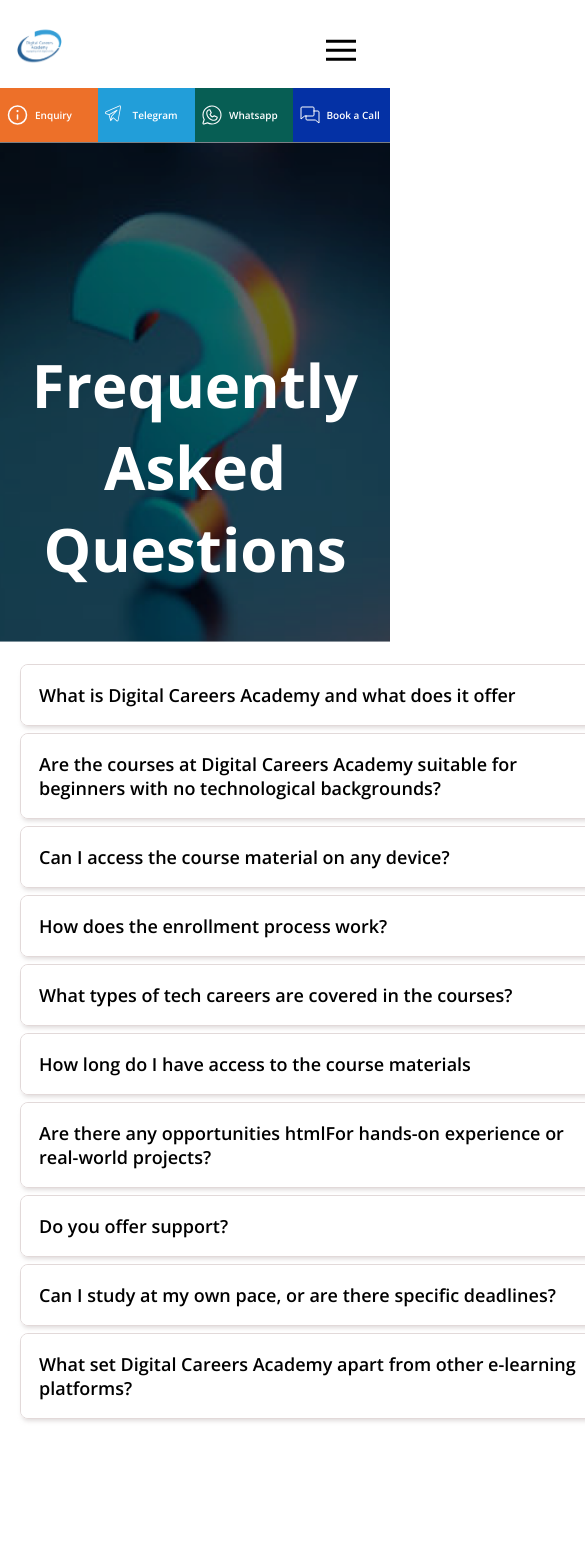
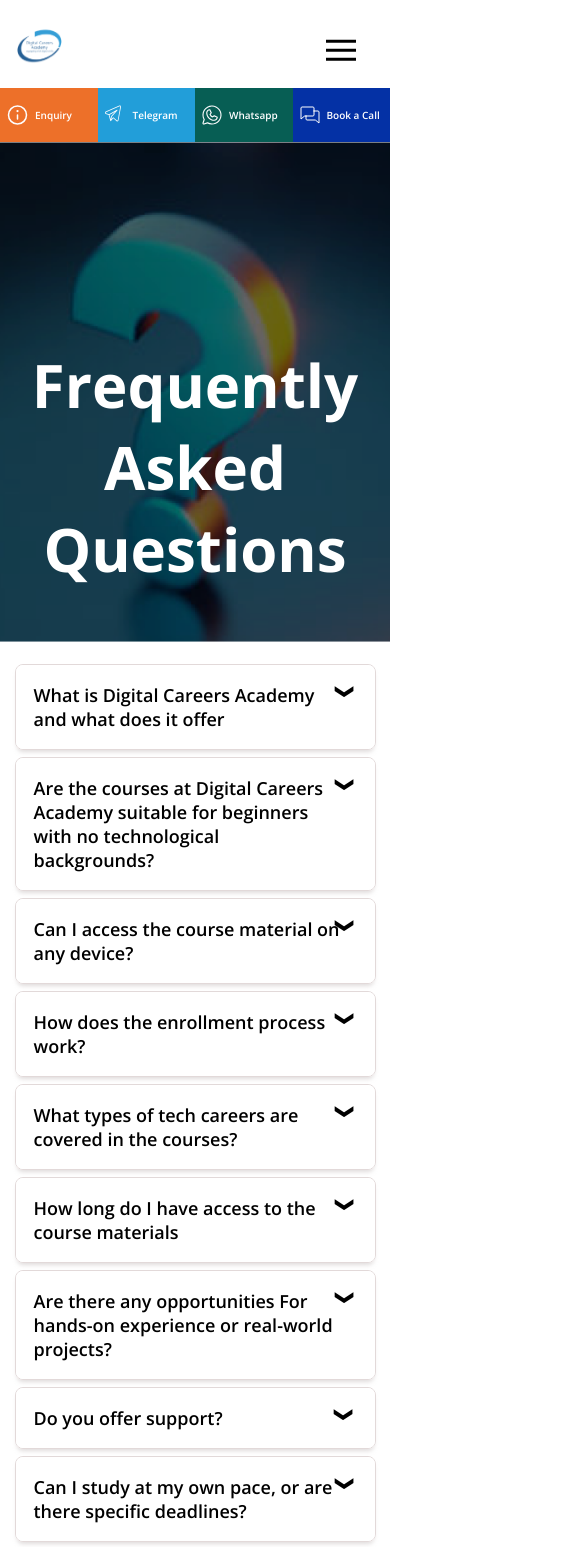
Before and after one commit to Akinyemi04/digital, a React (Create React App) app: page /faq in a window 390 px wide. Shown: the top 1547 px of the page, 585 px wide, since content can reach past the window. Built offline with nearby package versions, Linux system fonts and the light colour scheme; a web font is replaced by a local one.

Commit message:
faq content

```diff
--- a/src/Components/FAQ.js
+++ b/src/Components/FAQ.js
@@ -4,11 +4,8 @@
 import { useEffect } from "react";
 import { useDispatch } from "react-redux";
 
-
-
 const FAQ = () => {
 const dispatch = useDispatch()
-
     useEffect(()=>{
         window.history.scrollRestoration = "manual";
         window.removeEventListener("scroll", ScrollCheck);
@@ -19,88 +16,83 @@
 }
 return (
 <div className="">
-        <div className='faq-container' >
+    <div className='faq-hero' >
         <img alt='FAQ' src={bg} />
         <h1>Frequently Asked Questions</h1>
     </div>
-
-
-    <div className="row faqmain">
-        <div className="col">
+    <div className="faqmain">
         <div className="tabs">
             <div className="tab">
                 <input type="checkbox" id="chck1"/>
                 <label className="tab-label" htmlFor="chck1">What is Digital Careers Academy and what does it offer</label>
                 <div className="tab-content">
-                Digital Careers Academy is an e-learning platform ....
+                Digital Careers Academy is an e-learning platform specifically designed for professionals looking to transition into the tech industry. It provides comprehensive courses, hands-on trainings and resources to upskill individuals with the necessary knowledge and skills for a successful career in technology.
                 </div>
             </div>
             <div className="tab">
                 <input type="checkbox" id="chck2"/>
                 <label className="tab-label" htmlFor="chck2">Are the courses at Digital Careers Academy suitable for beginners with no technological backgrounds?</label>
                 <div className="tab-content">
-                Lorem ipsum dolor sit amet consectetur adipisicing elit. A, in!
+                Absolutely! Our courses are designed to cater to individuals with various levels of tech knowledge, including complete beginners.
                 </div>
             </div>
             <div className="tab">
                 <input type="checkbox" id="chck3"/>
                 <label className="tab-label" htmlFor="chck3">Can I access the course material on any device?</label>
                 <div className="tab-content">
-                Lorem ipsum dolor sit amet consectetur adipisicing elit. A, in!
+                Yes, our e-learning platform is fully responsive, allowing you to access course materials on any device with an internet connection, such as a computer, tablet, or smartphone.
                 </div>
             </div>
             <div className="tab">
                 <input type="checkbox" id="chck4"/>
                 <label className="tab-label" htmlFor="chck4">How does the enrollment process work?</label>
                 <div className="tab-content">
-                Lorem ipsum dolor sit amet consectetur adipisicing elit. A, in!
+                Enrolling in the Digital Careers Academy is straightforward. Simply browse through our website for available courses and choose the one that aligns with your career goals. You can attend a free taster before enrolling. After enrollment, you will gain immediate access to the live classes and course materials.
                 </div>
             </div>
             <div className="tab">
             <input type="checkbox" id="chck5"/>
             <label className="tab-label" htmlFor="chck5">What types of tech careers are covered in the courses?</label>
             <div className="tab-content">
-                Lorem ipsum dolor sit amet consectetur adipisicing elit. A, in!
+            Our courses cover a wide range of tech careers, including data analysis, scrum master, business analysis, and product management. We strive to offer diverse options to match individual interests and aspirations.
             </div>
             </div>
             <div className="tab">
             <input type="checkbox" id="chck6"/>
             <label className="tab-label" htmlFor="chck6">How long do I have access to the course materials</label>
             <div className="tab-content">
-                Lorem ipsum dolor sit amet consectetur adipisicing elit. A, in!
+            You will have unlimited access to the course materials during the duration of your course and for as long as you are active on our platform, the course is available. This way, you can review the content and refresh your knowledge even after completing the course
             </div>
             </div>
             <div className="tab">
             <input type="checkbox" id="chck7"/>
-                <label className="tab-label" htmlFor="chck7">Are there any opportunities htmlFor hands-on experience or real-world projects?</label>
+            <label className="tab-label" htmlFor="chck7">Are there any opportunities For hands-on experience or real-world projects?</label>
             <div className="tab-content">
-                Lorem ipsum dolor sit amet consectetur adipisicing elit. A, in!
+            Yes, we emphasise real hands-on experience for our candidates, we believe in providing practical learning experiences. Many of our courses include hands-on projects and real-world simulations to reinforce your learning and help you build a portfolio to showcase your skills to potential employers.
             </div>
             </div>
             <div className="tab">
             <input type="checkbox" id="chck8"/>
             <label className="tab-label" htmlFor="chck8">Do you offer support?</label>
             <div className="tab-content">
-                Lorem ipsum dolor sit amet consectetur adipisicing elit. A, in!
+            Yes, we are committed to helping our candidates succeed in their tech careers. We offer career support services, including resume building and interview preparation, to increase your chances of landing your dream tech job.
             </div>
             </div>
             <div className="tab">
             <input type="checkbox" id="chck9"/>
             <label className="tab-label" htmlFor="chck9">Can I study at my own pace, or are there specific deadlines?</label>
             <div className="tab-content">
-                Lorem ipsum dolor sit amet consectetur adipisicing elit. A, in!
+            We understand that everyone's learning pace is different. Our courses and trainings are intensive for initial 6 weeks. However , you are allowed to self-paced at your convenience and complete modules as per your schedule.
             </div>
             </div>
             <div className="tab">
             <input type="checkbox" id="chck10"/>
             <label className="tab-label" htmlFor="chck10">What set Digital Careers Academy apart from other e-learning platforms?</label>
             <div className="tab-content">
-                Lorem ipsum dolor sit amet consectetur adipisicing elit. A, in!
+            Digital Careers Academy stands out for its specialized focus on helping professionals transition into the tech industry. Our curated courses, career support, practical projects, and flexible learning options make us the ideal platform for anyone seeking a successful tech career change.
             </div>
             </div>
         </div>
-        </div>
-
     </div>
 </div>
 )
--- a/src/Components/faq.css
+++ b/src/Components/faq.css
@@ -1,20 +1,26 @@
 @charset "UTF-8";
 @import url("https://fonts.googleapis.com/css2?family=Bebas+Neue&family=Epilogue:wght@100&family=Figtree:wght@300;400;500;600;700;800;900&family=Jost:wght@100;200;300;400;500;600;700;800;900&family=Lato:ital,wght@0,400;0,700;0,900;1,700&family=League+Spartan:wght@500;700;800&family=M+PLUS+Rounded+1c:wght@400;500;700;800;900&family=Open+Sans:ital,wght@0,400;0,500;0,600;0,700;0,800;1,300&family=Public+Sans:ital,wght@0,300;0,700;1,400&family=Raleway:wght@100;200;300;400;500;600;700;800;900&family=Roboto&family=Source+Sans+3:wght@300;400;500;600;700;800;900&family=Ubuntu:wght@400;500;700&display=swap");
-.faq-container {
+/* FAQ Hero*/
+/* @media screen and (min-width:'687px'){
+  .faq-hero img{
+  width: 100%;
+  height: 200px;
+
+  }
+} */
+.faq-hero {
   width: 100%;
   height: auto;
   font-family: "Open Sans", sans-serif;
   position: relative;
 }
-
-.faq-container img {
+.faq-hero img {
   width: 100%;
   height: 500px;
   -o-object-fit: cover;
      object-fit: cover;
 }
-
-.faq-container h1 {
+.faq-hero h1 {
   position: absolute;
   top: 40%;
   text-align: center;
@@ -31,18 +37,27 @@
   z-index: -1;
 }
 
-.row {
+.faqmain {
   padding-top: 10px;
   padding-bottom: 430px;
 }
 
 /* Accordion styles */
 @media screen and (max-width: 1080px) {
-  .row {
+  .faqmain {
     padding-bottom: 250px;
   }
   .tab {
     min-width: 620px !important;
+  }
+}
+@media screen and (max-width: 687px) {
+  .faqmain {
+    padding-bottom: 250px;
+  }
+  .tab {
+    min-width: 361px !important;
+    border-radius: 4px;
   }
 }
 .tab {
--- a/src/Components/faq.scss
+++ b/src/Components/faq.scss
@@ -1,22 +1,28 @@
+
+
 @import url("https://fonts.googleapis.com/css2?family=Bebas+Neue&family=Epilogue:wght@100&family=Figtree:wght@300;400;500;600;700;800;900&family=Jost:wght@100;200;300;400;500;600;700;800;900&family=Lato:ital,wght@0,400;0,700;0,900;1,700&family=League+Spartan:wght@500;700;800&family=M+PLUS+Rounded+1c:wght@400;500;700;800;900&family=Open+Sans:ital,wght@0,400;0,500;0,600;0,700;0,800;1,300&family=Public+Sans:ital,wght@0,300;0,700;1,400&family=Raleway:wght@100;200;300;400;500;600;700;800;900&family=Roboto&family=Source+Sans+3:wght@300;400;500;600;700;800;900&family=Ubuntu:wght@400;500;700&display=swap");
 
+/* FAQ Hero*/
+ /* @media screen and (min-width:'687px'){
+  .faq-hero img{
+  width: 100%;
+  height: 200px;
 
-
-.faq-container{
+  }
+} */
+.faq-hero{
   width: 100%;
   height: auto;
   font-family: "Open Sans", sans-serif;
   position: relative;
-}
 
-.faq-container img{
+  img{
   width: 100%;
   height: 500px;
   object-fit: cover;
   }
 
-
-.faq-container h1{
+  h1{
   position: absolute;
   top: 40%;
   text-align: center;
@@ -28,6 +34,7 @@
   // transform: translate(-50%, -50%);
   color: white;
   }
+}
 
 /*For Selection of accordion*/
 input {
@@ -37,23 +44,36 @@
 }
 
 // Layout
-.row {
+.faqmain {
   padding-top: 10px;
   padding-bottom: 430px;
 }
 
 /* Accordion styles */
 @media screen and (max-width:'1080px'){
-  .row{
+  .faqmain{
     padding-bottom: 250px;
-
   }
   .tab{
     min-width: 620px !important;
   }
 }
+
+@media screen and (max-width:'687px'){
+  .faqmain{
+    padding-bottom: 250px;
+  }
+   .tab{
+    min-width: 361px !important;
+    border-radius: 4px;
+
+  }
+
+
+
+  }
+
 .tab {
-
   font-size:18px ;
   font-weight: 600;
   border-radius: 8px;
@@ -69,10 +89,8 @@
   justify-content: space-between;
   padding: 1em;
   background: #ffffff;
-
   cursor: pointer;
   /* Icon */
-
   &::after {
   content: "\276F";
   transform: rotate(90deg);
@@ -81,7 +99,6 @@
   text-align: center;
   transition: all .35s;
   }
-
   }
   &-content {
   max-height: 0;
@@ -97,7 +114,6 @@
   font-size: 0.75em;
   background: #ffff;
   cursor: pointer;
-
   }
   }
 
```
Also changed, not shown: 1 other file (tests, documents, lock files or other folders). Lines whose indentation alone changed are shown as unchanged.
